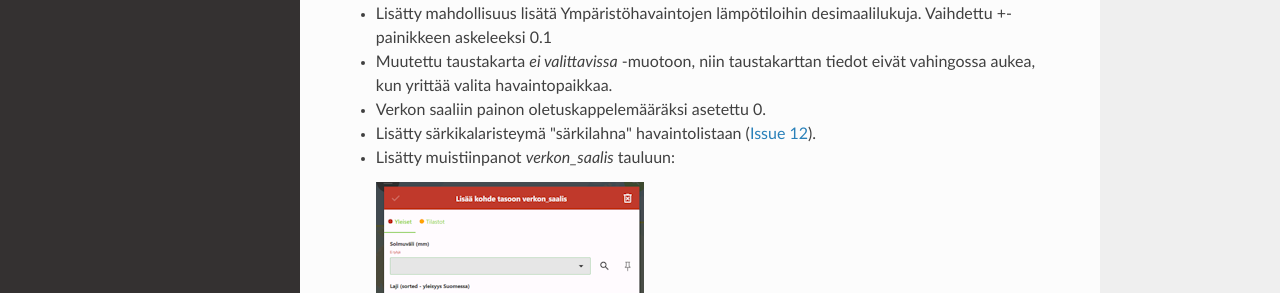
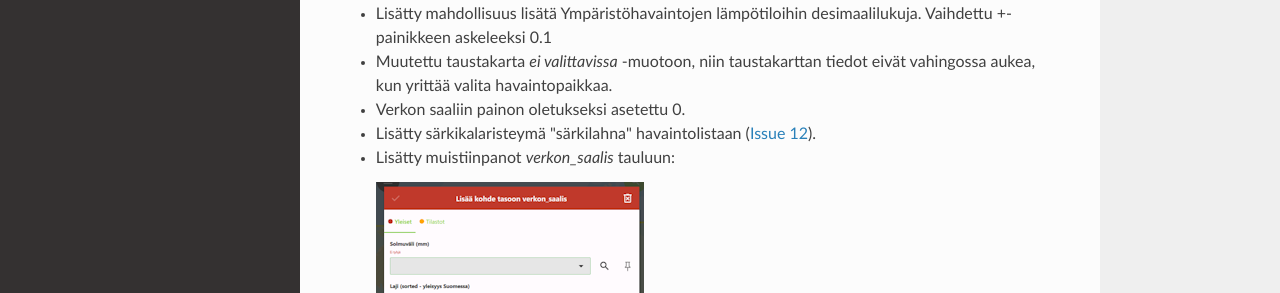
Before and after one commit to GispoCoding/luke-koekalastus, an MkDocs documentation site: the page built from docs/1_alkuvalmistelut.md, in a window 1280 px wide and 900 px high. Shown: the part 374-667 px from the top of the window. Built offline with MkDocs 1.6.1, drawn with Linux system fonts in a browser that asks for light colours; nearby versions of some CDN libraries.

Commit message:
pieni päivitys

```diff
--- a/docs/1_alkuvalmistelut.md
+++ b/docs/1_alkuvalmistelut.md
@@ -15,7 +15,7 @@ Lataa GeoPackage-tiedosto, joka sisältää projektitiedoston:
 
 -   Muutettu taustakarta *ei valittavissa* -muotoon, niin taustakarttan tiedot eivät vahingossa aukea, kun yrittää valita havaintopaikkaa.
 
--   Verkon saaliin painon oletuskappelemääräksi asetettu 0.
+-   Verkon saaliin painon oletukseksi asetettu 0.
 
 -   Lisätty särkikalaristeymä "särkilahna" havaintolistaan ([Issue 12](https://github.com/GispoCoding/luke-koekalastus/issues/12)).
 
```
